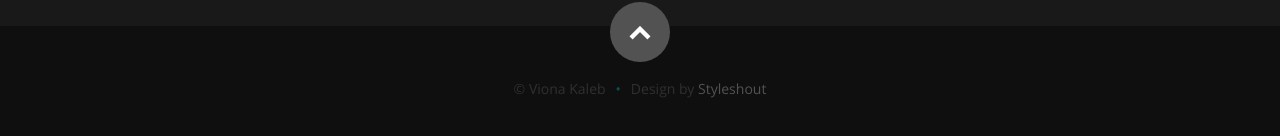
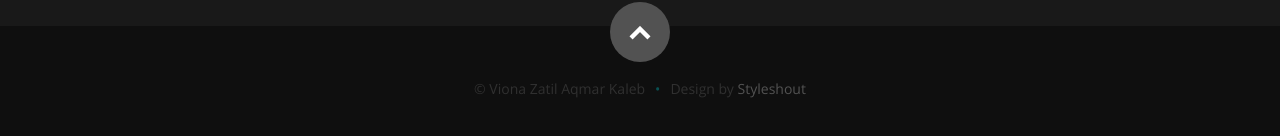
Before and after one commit to vionakaleb/viona-kaleb, a React (Create React App) app: page / in a window 1280 px wide. Shown: the part 4517-4653 px from the top of the page. Built offline with nearby package versions, Linux system fonts and the light colour scheme.

Commit message:
update SEO tags

```diff
--- a/public/index.html
+++ b/public/index.html
@@ -12,8 +12,8 @@
     <link rel="stylesheet" href="%PUBLIC_URL%/css/magnific-popup.css">
 
 
-    <title>Viona Kaleb - Resume</title>
-    <meta name="description" content="Viona Zatil Aqmar Kaleb is a passionate Front-End Developer since 2018. She is a Bachelor of Computer Science (B.Sc.IT), and currently a postgraduate student (MSIT)">
+    <title>Viona Kaleb</title>
+    <meta name="description" content="Viona Kaleb is a passionate Front-End Developer since 2018. She is a Bachelor of Computer Science (B.Sc.IT), and currently a postgraduate student (MSIT). Viona Zatil Aqmar Kaleb. Frontend Developer.">
   </head>
 
   <body>
--- a/src/Components/Footer.js
+++ b/src/Components/Footer.js
@@ -23,7 +23,7 @@ class Footer extends Component {
               {/* <ul className="social-links">{networks}</ul> */}
 
               <ul className="copyright">
-                <li>&copy; Viona Kaleb</li>
+                <li>&copy; Viona Zatil Aqmar Kaleb</li>
                 <li>
                   Design by{" "}
                   <a title="Styleshout" href="http://www.styleshout.com/">
```
